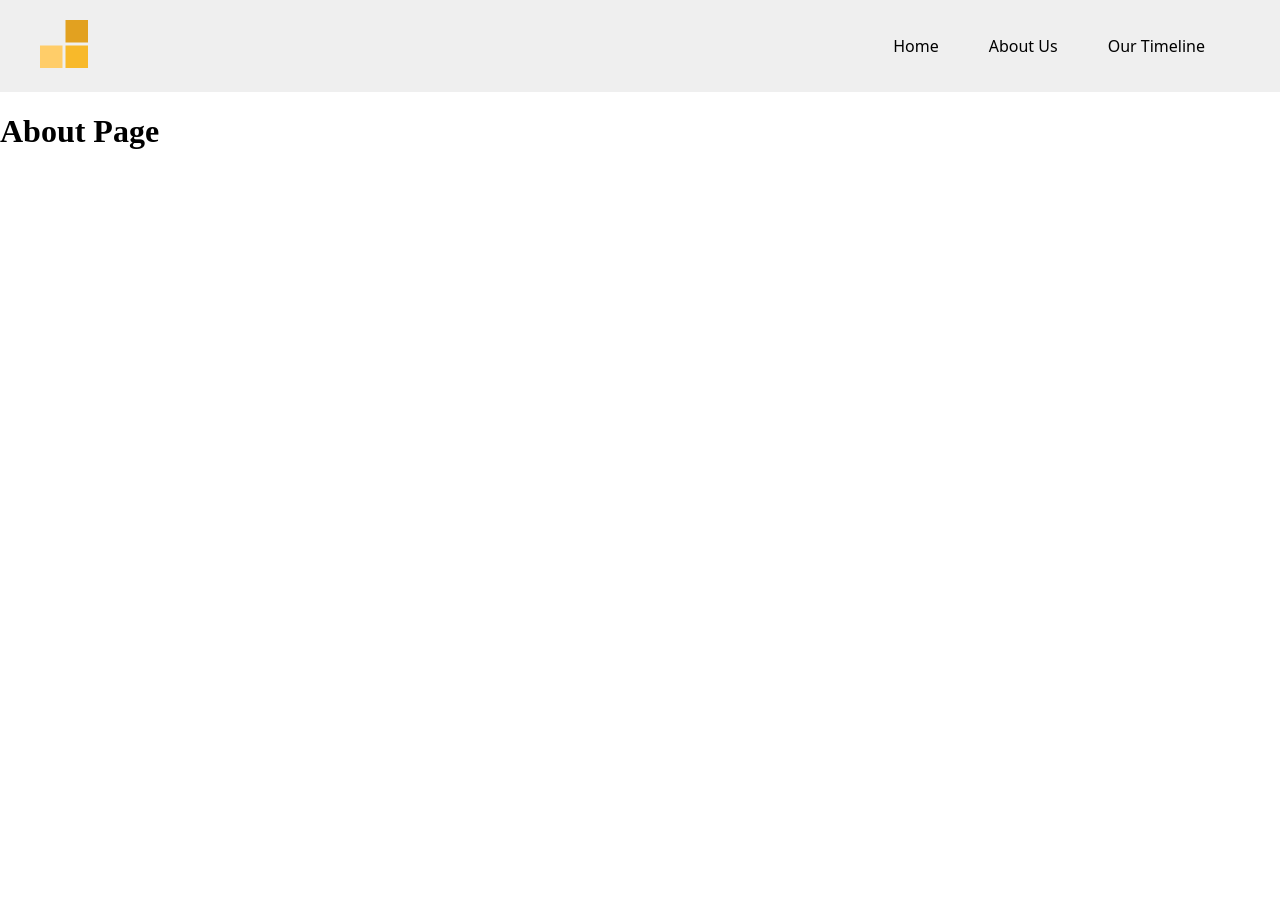
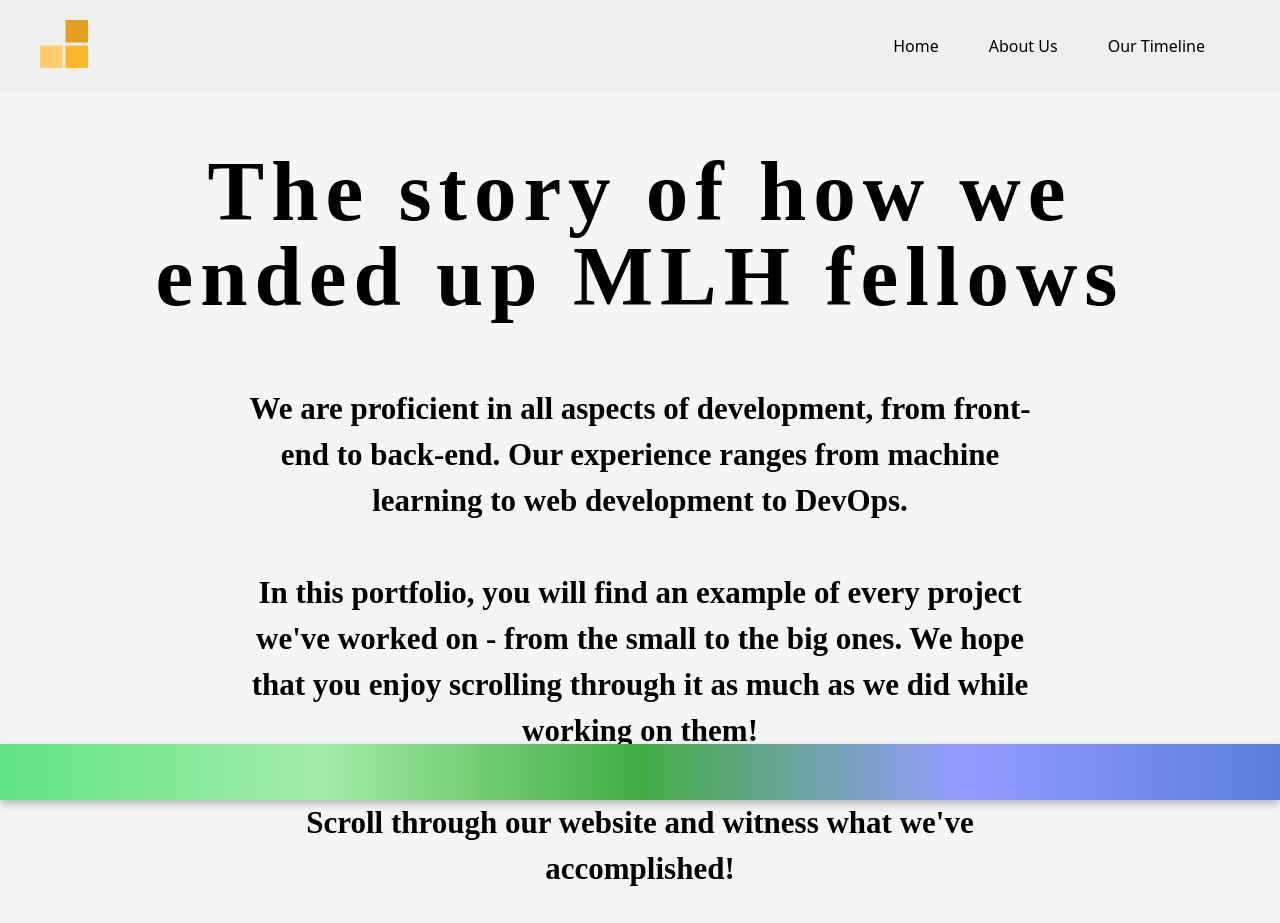
Before and after one commit to MLH-Fellowship/project-reboot-rebels, a Flask app: page /about in a window 1280 px wide. Before the commit the page ends 149 px from the top, so only its background shows below. Run offline with Flask 2, Linux system fonts and the light colour scheme.

Commit message:
Added elements and styling for about us page

```diff
--- a/app/static/styles/about.css
+++ b/app/static/styles/about.css
@@ -0,0 +1,56 @@
+body {
+    margin: 0;
+    min-height: 100%;
+    display: flex;
+    flex-direction: column;
+    background-color: #F5F5F5;
+}
+
+.about-container{
+    position: relative;
+    z-index: 20;
+    display: flex;
+    flex-direction: column;
+    align-items: center;
+}
+.about-header {
+    max-width: 1100px;
+font-family: 'Heebo';
+    color: rgb(0, 0, 0);
+    font-style: normal;
+font-weight: 900;
+    font-size: 85px;
+    line-height: 1;
+    letter-spacing: 7px;
+    text-align: center;
+    /* border: 1px solid #000000; */
+}
+
+.about-paragraph {
+max-width: 800px;
+    margin-top: 10px;
+    font-family: 'Heebo';
+    font-style: normal;
+    font-weight: 600;
+    font-size: 31px;
+    line-height: 46px;
+display: flex;
+align-items: center;
+    text-align: center;
+
+
+color: #000000;
+/* border: 1px solid #000000; */
+
+}
+
+.about-gradient {
+    position: fixed;
+    bottom: 0;
+    width: 100%;
+    height: 7%;
+
+    background: linear-gradient(to right, rgb(96, 228, 132),rgb(161, 237, 167), rgb(65, 173, 65),rgb(148, 155, 255), rgb(89, 127, 218));
+    filter: drop-shadow(0px 4px 4px rgba(0, 0, 0, 0.25));
+    align-items:flex-end;
+}
--- a/app/templates/about.html
+++ b/app/templates/about.html
@@ -6,8 +6,23 @@
   rel="stylesheet"
 />
 {% endblock %} {% block content %}
-<div class="">
-  <h1>About Page</h1>
+<div class="about-container">
+  <h1 class="about-header">The story of how we ended up MLH fellows</h1>
+
+  <p class="about-paragraph">
+    We are proficient in all aspects of development, from front-end to back-end.
+    Our experience ranges from machine learning to web development to DevOps.
+    <br />
+    <br />
+    In this portfolio, you will find an example of every project we've worked on
+    - from the small to the big ones. We hope that you enjoy scrolling through
+    it as much as we did while working on them!
+    <br />
+    <br />
+    Scroll through our website and witness what we've accomplished!
+  </p>
+
+  <div class="about-gradient"></div>
 </div>
 
 {% endblock %}
```
